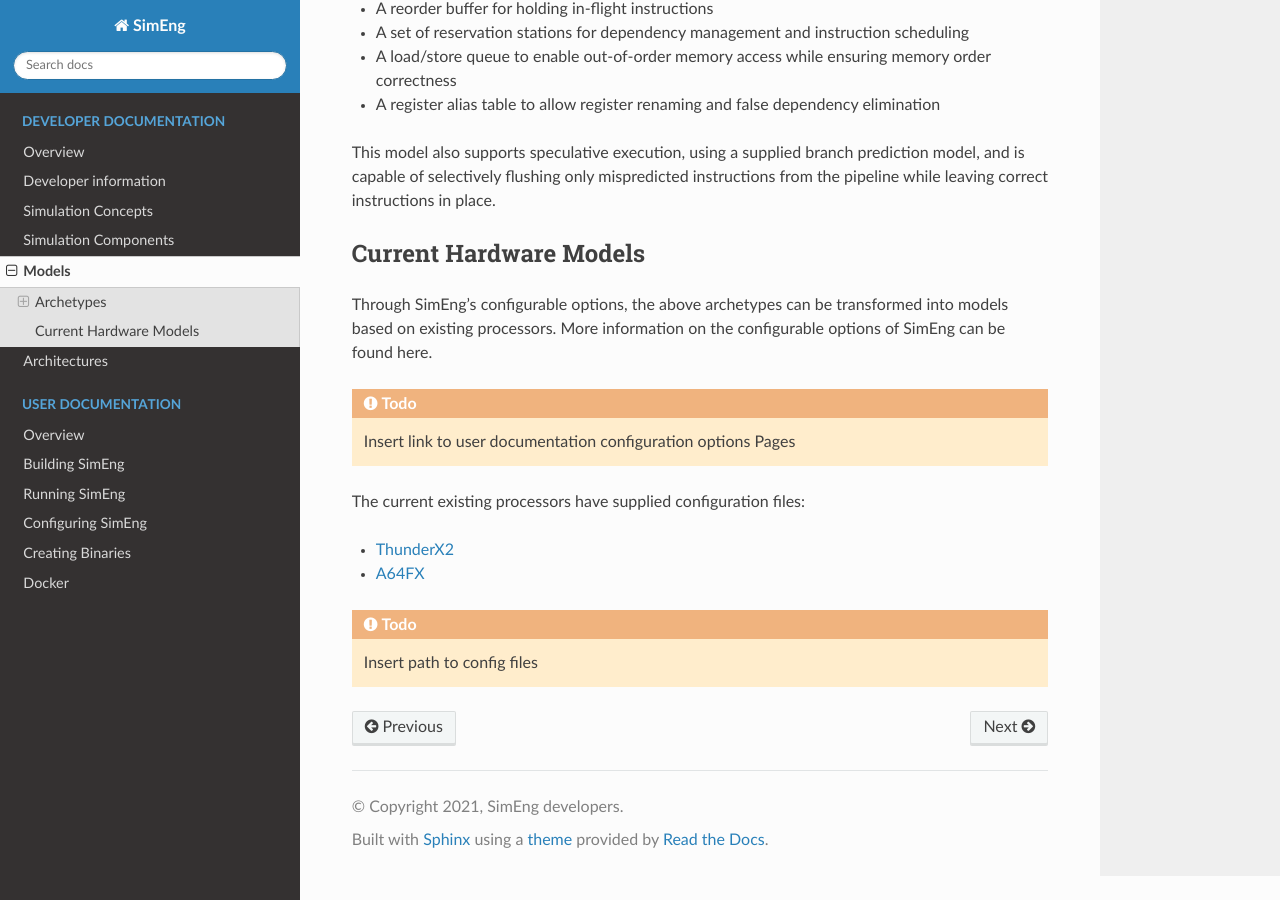
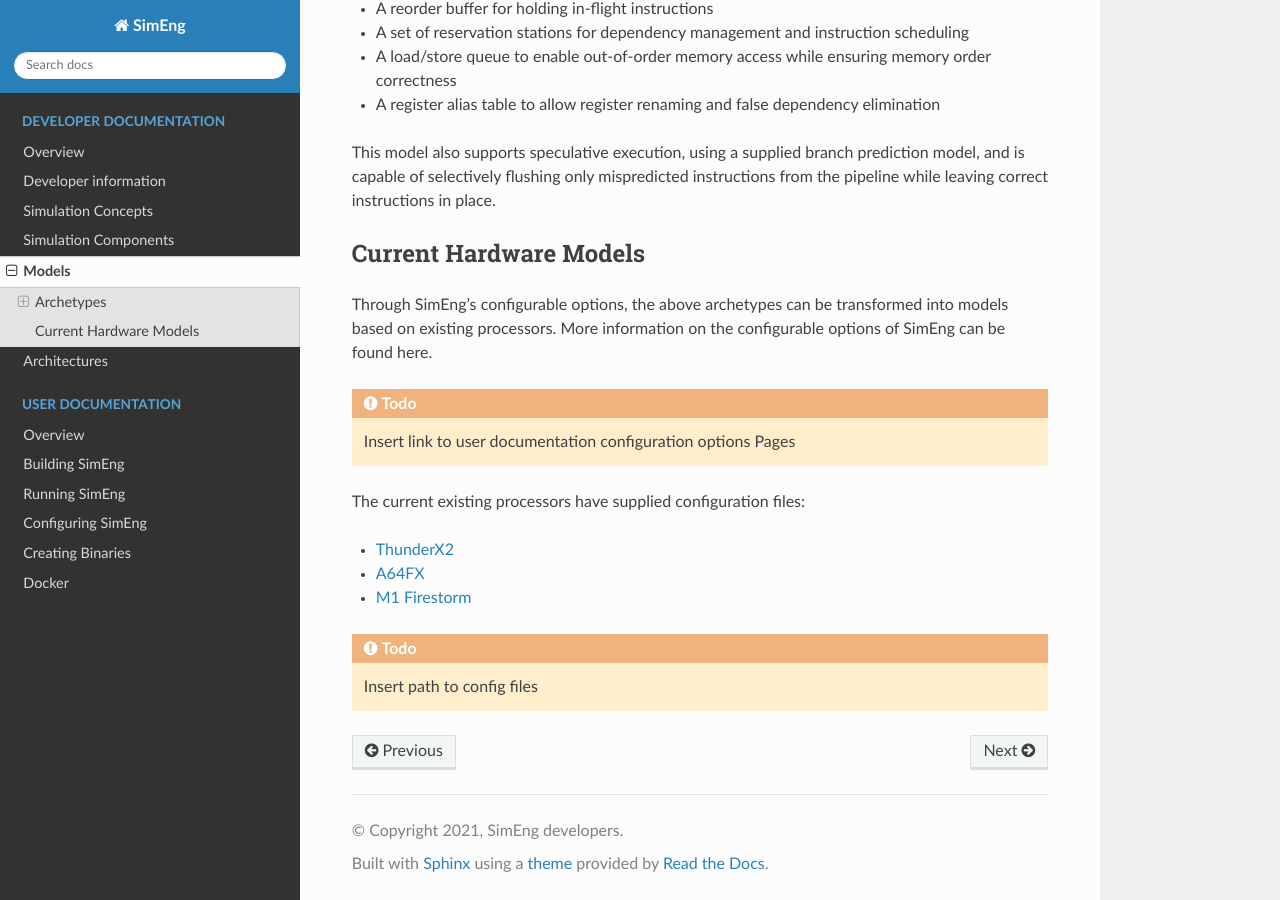
Before and after one commit to UoB-HPC/SimEng, a Sphinx documentation site: the page built from docs/sphinx/developer/models/index.rst, in a window 1280 px wide and 900 px high, scrolled down 1214 px. Built offline with Sphinx 7.4.7 and the Read the Docs theme 2.0.0, drawn with Linux system fonts in a browser that asks for light colours; pages that are not in the unit, such as notebooks, are missing from menus.

Commit message:
Added link for M1 Firestorm processor model information we collated SE-165

```diff
--- a/docs/sphinx/developer/models/index.rst
+++ b/docs/sphinx/developer/models/index.rst
@@ -58,6 +58,7 @@ The current existing processors have supplied configuration files:
 
 - `ThunderX2 <https://en.wikichip.org/wiki/cavium/microarchitectures/vulcan>`_
 - `A64FX <https://github.com/fujitsu/A64FX/blob/master/doc/A64FX_Microarchitecture_Manual_en_1.4.pdf>`_
+- `M1 Firestorm <https://github.com/UoB-HPC/SimEng/blob/m1-dev/m1_docs/M1_Findings.md>`_
 
 .. todo::
 
```
